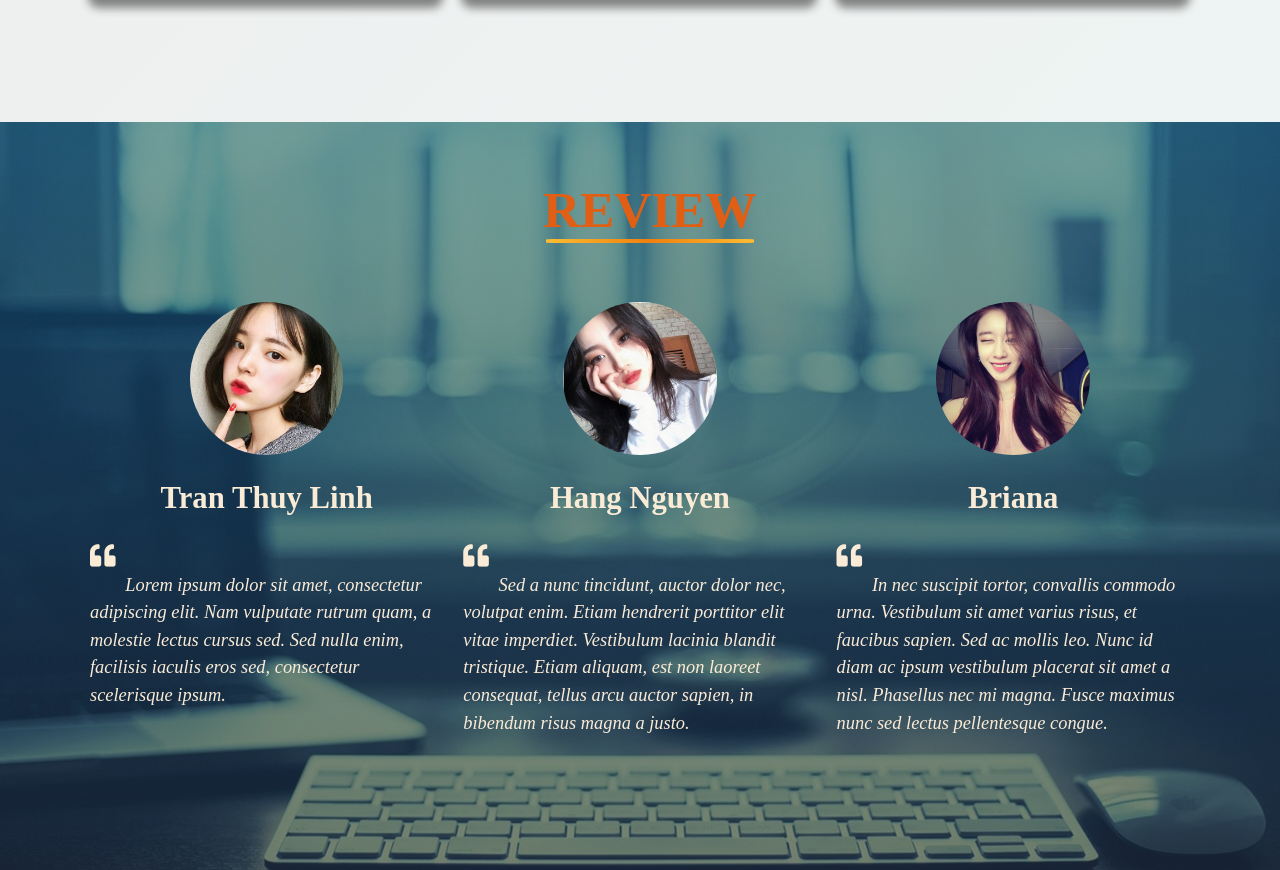
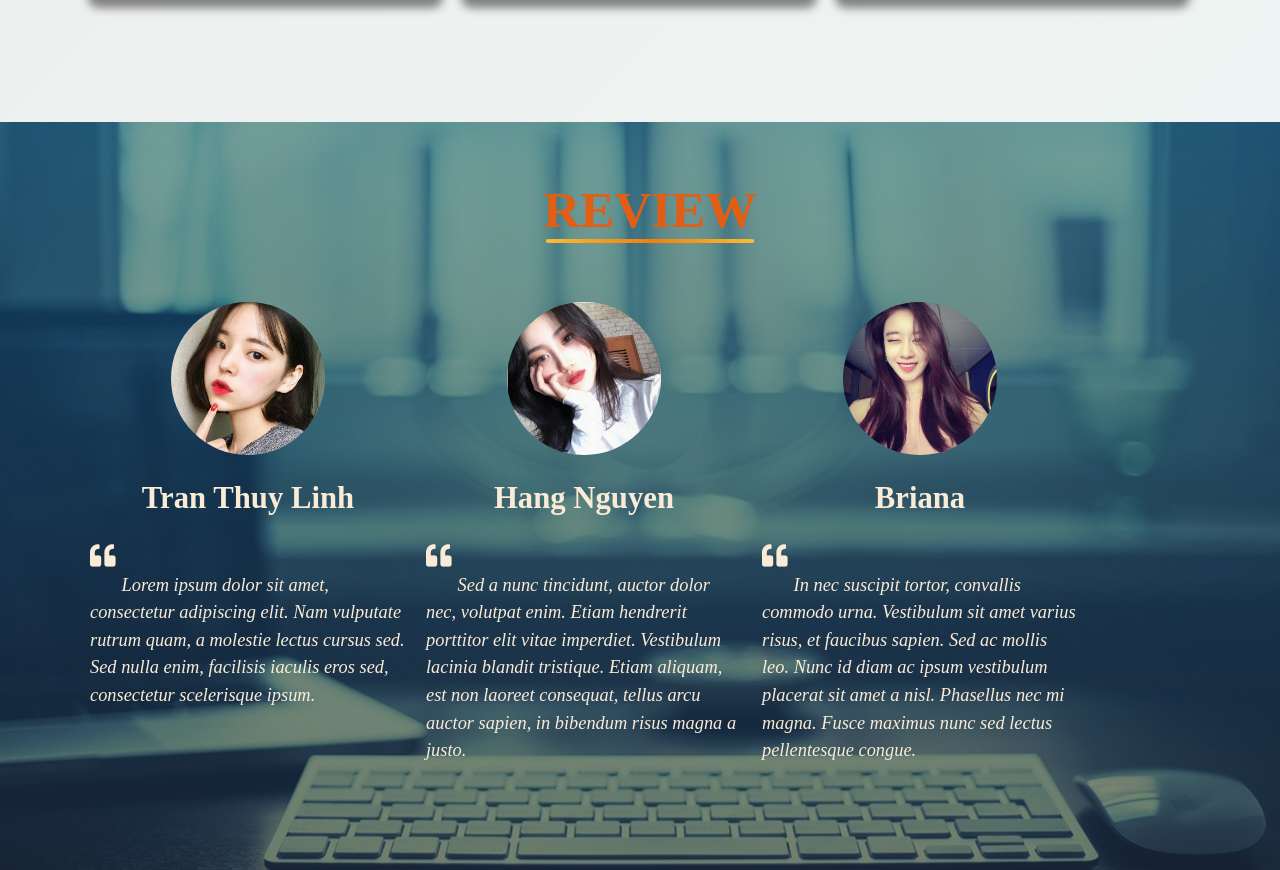
Before and after one commit to vnvyvu/VShop, a plain HTML site: page index.html in a window 1280 px wide. Shown: the part 2278-3148 px from the top of the page. Drawn offline with Linux system fonts and the light colour scheme.

Commit message:
Update index.html

```diff
--- a/index.html
+++ b/index.html
@@ -8,6 +8,7 @@
     <meta name="viewport" content="width=device-width, initial-scale=1">
     <link rel="stylesheet" href="../VShop/vendors/css/grid.css">
     <link rel="stylesheet" href="../VShop/resources/css/queries.css">
+    <link rel="stylesheet" href="../VShop/resources/css/styles.css">
 </head>
 
 <body>
```
